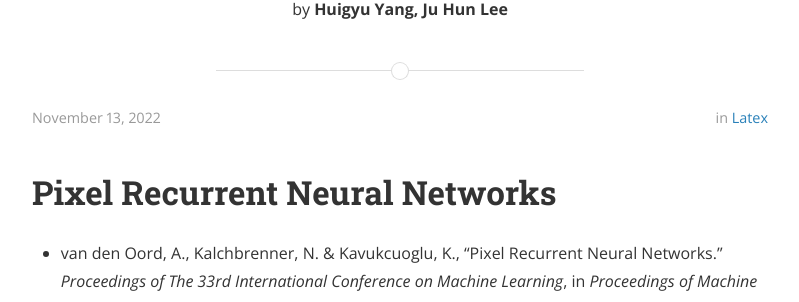
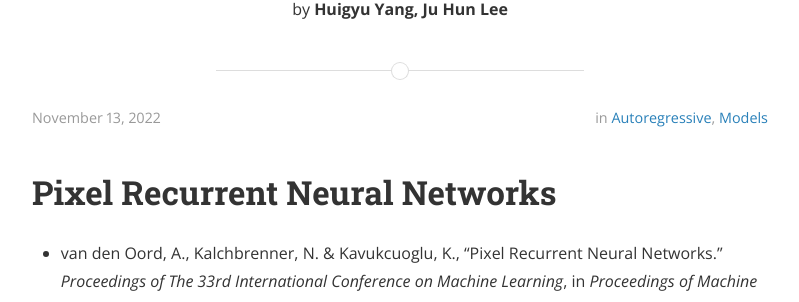
Before and after one commit to deep-generative-models-AIM5036/deep-generative-models-AIM5036.github.io, a Jekyll site: the page built from _posts/2022-11-13-PixelRNN.md, in a window 1280 px wide and 900 px high. Shown: the part 179-481 px from the top of the window, without its empty margins (240-1039 px from the left). Built offline with Jekyll 4.4.1, drawn with Linux system fonts in a browser that asks for light colours; nearby versions of some CDN libraries; formulas are drawn with MathJax 3.

Commit message:
Update 2022-11-13-PixelRNN.md
Signed-off-by: Huigyu Yang <imtt96@icloud.com>

```diff
--- a/_posts/2022-11-13-PixelRNN.md
+++ b/_posts/2022-11-13-PixelRNN.md
@@ -3,7 +3,7 @@ layout: post
 title:  "PixelRNN"
 date:   2022-11-13
 author: Huigyu Yang, Ju Hun Lee
-categories: Latex
+categories: Autoregressive Models
 use_math: true
 ---
 
```
